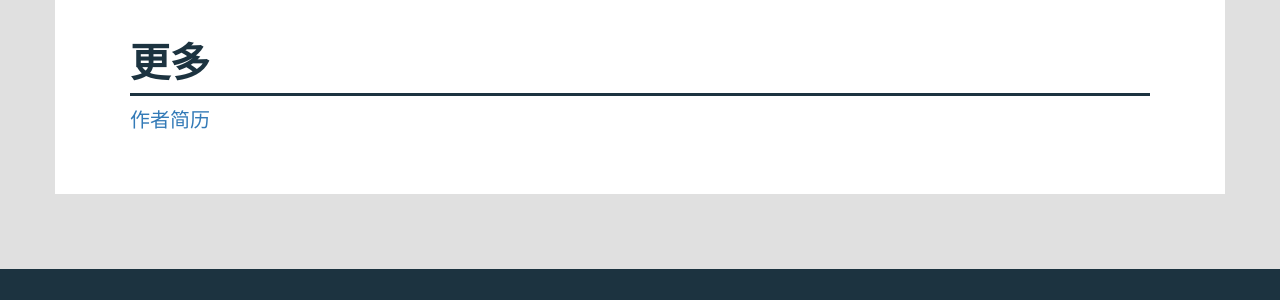
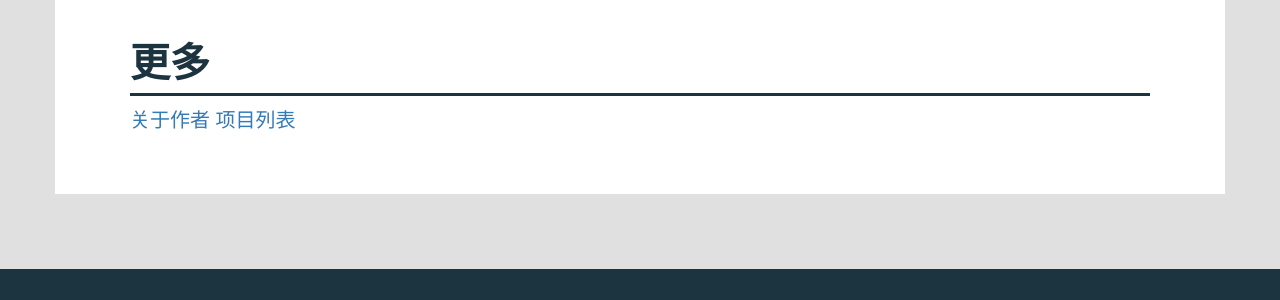
Before and after one commit to xianba/xianba.github.com, a Jekyll site: the page built from about/index.html, in a window 1280 px wide. Shown: the part 1190-1490 px from the top of the page. Built offline with Jekyll 4.4.1, drawn with Linux system fonts in a browser that asks for light colours.

Commit message:
Update index.html

```diff
--- a/about/index.html
+++ b/about/index.html
@@ -40,6 +40,7 @@ layout: default
 
     <section id="action">
         <h2>更多</h2>
-        <a href="{{ '/resume' | relative_url }}">作者简历</a>
+        <a href="{{ '/resume' | relative_url }}">关于作者</a>
+        <a href="{{ '/resume' | relative_url }}">项目列表</a>
     </section>
 </div>
```
